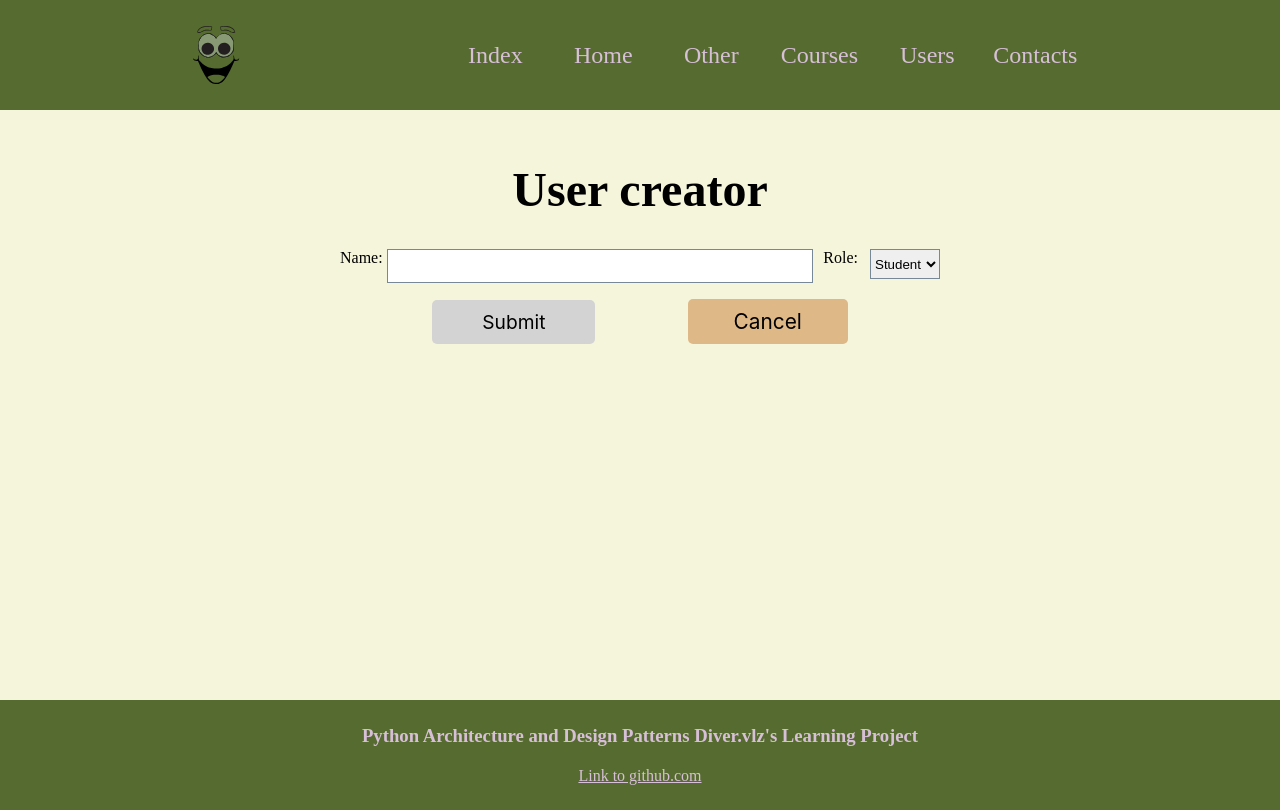
After one commit to MyodsOnline/Pattern, a Python web app: template LocalProgect/templates/create_user.html in a window 1280 px wide. The commit adds this page. Run offline with Jinja, Linux system fonts and the light colour scheme; the template is opened without the code that fills it, so the values that code supplies are empty.

Commit message:
lesson_6. create_user add

```diff
--- /dev/null
+++ b/LocalProgect/templates/create_user.html
@@ -0,0 +1,72 @@
+{% extends "base.html" %}
+
+{% block special_css %}
+    <style>
+        .formContainer {
+             width: 600px;
+             margin: 0 auto;
+         }
+         .formContainer label {
+             display: inline-block;
+             width: 50px;
+         }
+         .formContainer p {
+             display: flex;
+         }
+         #user_name {
+             width: 450px;
+             margin-right: 10px;
+             height: 30px;
+             border: 1px solid lightslategray;
+         }
+         input[type=submit] {
+             padding: 10px 50px;
+             background-color:lightgray;
+             border: 0 none;
+             cursor: pointer;
+             border-radius: 5px;
+             font-size: 1.2em;
+             font-family: -apple-system;
+         }
+         .centerMeButtons {
+            display: flex;
+            justify-content: space-evenly;
+            align-items: baseline;
+         }
+         .centerMeButtons .like_a_button {
+            margin: 0;
+            background: burlywood;
+            width: 120px;
+            text-align: center;
+            display: block;
+            font-family: -apple-system;
+         }
+         #user_type_select {
+            height: 30px;
+            border: 1px solid lightslategray;
+         }
+    </style>
+{% endblock %}
+
+{% block maincontent %}
+    <div class="formContainer">
+        <h1 class="centerMe">User creator</h1>
+        <form action="#" method="post">
+            <div class="form_settings">
+                <p>
+                    <label for="user_name">Name:</label>
+                    <input id="user_name" type="text" name="user_name">
+                    <label for="user_type_select">Role:</label>
+                    <select name="user_type_select" id="user_type_select">
+                      <option value="student">Student</option>
+                      <option value="teacher">Teacher</option>
+                    </select>
+                </p>
+                <p class="centerMeButtons">
+                    <input class="submit" type="submit" name="create_user" value="Submit">
+                    <a href="/" class="like_a_button">Cancel</a>
+                </p>
+            </div>
+        </form>
+    </div>
+{% endblock %}
--- a/LocalProgect/templates/include_menu.html
+++ b/LocalProgect/templates/include_menu.html
@@ -3,5 +3,6 @@
     <a href="http://127.0.0.1:8000/home/">Home</a>
     <a href="http://127.0.0.1:8000/other/">Other</a>
     <a href="http://127.0.0.1:8000/category-list/">Courses</a>
+    <a href="http://127.0.0.1:8000/user-list/">Users</a>
     <a href="http://127.0.0.1:8000/contact/">Contacts</a>
 </menu>
```
Also changed, not shown: LocalProgect/engine.py (+12 -1 lines), LocalProgect/pattern/behavioral_patterns.py (added, +58 -0 lines), LocalProgect/pattern/pattern.py (+32 -0 lines), LocalProgect/templates/user_list.html (added, +19 -0 lines), LocalProgect/views.py (+21 -0 lines).
